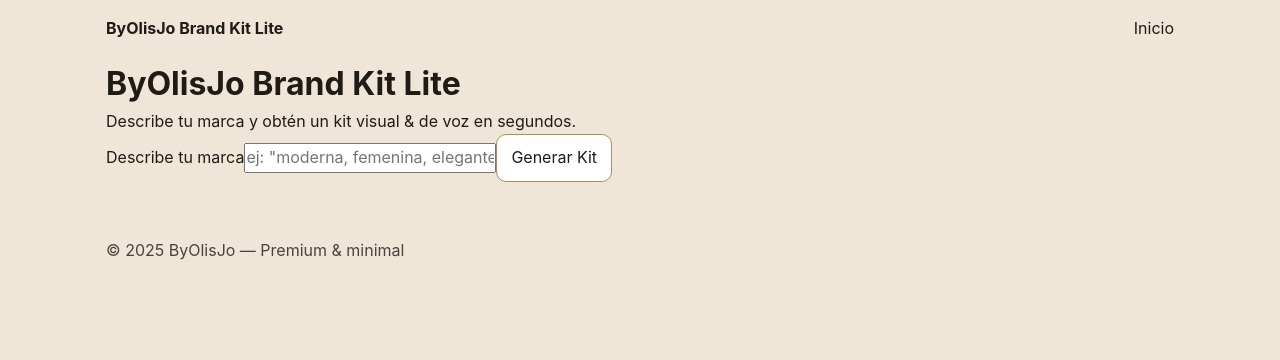
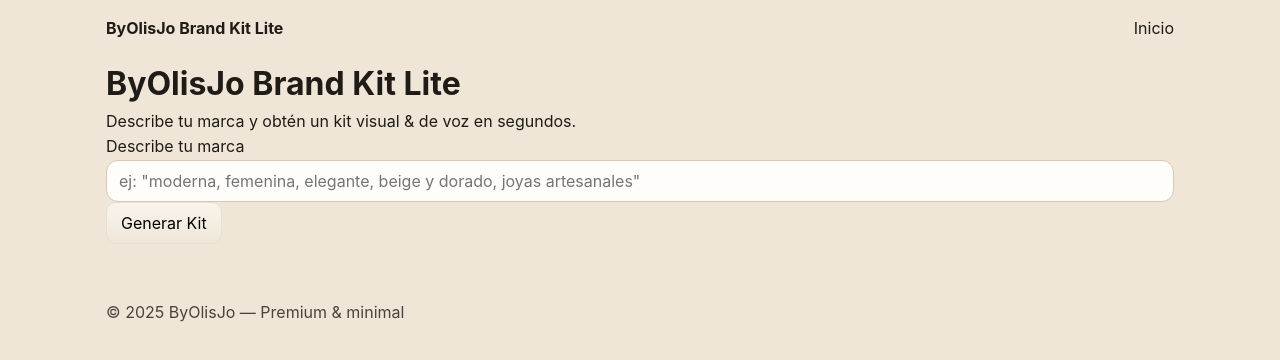
Before and after one commit to infobyolisjo-cpu/byolisjo-brand-kit-lite, a Next.js app: page / in a window 1280 px wide. Shown: the top 360 px of the page. Built offline with nearby package versions, Linux system fonts and the light colour scheme.

Commit message:
fix: limpiar y corregir globals.css

```diff
--- a/app/globals.css
+++ b/app/globals.css
@@ -1,40 +1,126 @@
-/* app/globals.css — SAFE MINIMAL VERSION */
+/* app/globals.css */
 
 /* Reset básico */
-* { margin: 0; padding: 0; box-sizing: border-box; }
-
-html, body { height: 100%; }
-
-:root {
-  --bg: #f7f2ea;
-  --fg: #1f1b16;
-  --gold: #b08d57;
+* {
+  margin: 0;
+  padding: 0;
+  box-sizing: border-box;
 }
 
+html,
 body {
-  background: var(--bg);
-  color: var(--fg);
-  font-family: ui-sans-serif, system-ui, -apple-system, Segoe UI, Roboto, Helvetica, Arial, "Apple Color Emoji", "Segoe UI Emoji";
+  height: 100%;
+}
+
+/* Fuente base (se asigna desde layout.tsx con variables) */
+body {
+  font-family: var(--font-sans), ui-sans-serif, system-ui, -apple-system, Segoe UI, Roboto, Helvetica, Arial, sans-serif;
   line-height: 1.6;
   -webkit-font-smoothing: antialiased;
+  background: #efe6d8; /* beige base */
+  color: #201810;      /* café oscuro */
 }
 
-a { color: inherit; text-decoration: none; }
+/* Links */
+a {
+  color: inherit;
+  text-decoration: none;
+}
 
-/* Controles básicos */
-input, button, textarea, select { font: inherit; }
+/* Hover bonito para los enlaces del header */
+.navlink {
+  transition: transform .15s ease, border-color .15s ease, background .2s ease;
+}
+.navlink:hover {
+  transform: translateY(-1px);
+  border-color: #8e7759; /* dorado más oscuro */
+  background: #fffaf2;   /* beige claro */
+}
 
+/* Formularios */
+input, button {
+  font-family: inherit;
+  font-size: 1rem;
+}
 button {
-  border: 1px solid var(--gold);
-  background: #fff;
-  color: var(--fg);
+  border: 1px solid #e6dfd4;
+  border-radius: 10px;
+  cursor: pointer;
+  background: linear-gradient(180deg, #f9f4ec, #efe6d9);
   padding: 10px 14px;
+  transition: transform .05s ease;
+}
+button:hover { transform: translateY(-1px); }
+
+input, textarea, select {
+  width: 100%;
+  padding: 10px 12px;
+  border-radius: 12px;
+  border: 1px solid #d6c8b3;
+  background: #fffdfa;
+}
+
+/* Tarjetas y badges */
+.card {
+  border: 1px solid #e4d8c6;
+  border-radius: 16px;
+  background: #fffefa;
+  padding: 16px;
+  box-shadow: 0 10px 30px rgba(0,0,0,.03);
+}
+.badge {
+  font-size: 11px;
+  padding: 3px 8px;
+  border: 1px solid #b08d57;
+  border-radius: 999px;
+}
+
+/* Separador */
+hr {
+  border: none;
+  height: 1px;
+  background: #eadfce;
+  margin: 20px 0;
+}
+
+/* Layout responsive para el preview */
+.previewGrid {
+  display: grid;
+  gap: 16px;
+  grid-template-columns: 1fr;
+  align-items: start;
+}
+
+@media (min-width: 900px) {
+  .previewGrid {
+    grid-template-columns: 320px 1fr; /* desktop: 2 columnas */
+  }
+}
+
+.swatchRow {
+  display: flex;
+  gap: 12px;
+  flex-wrap: wrap;
+}
+
+.previewCard {
+  background: #ffffff;
+  border: 1px solid #e6dfd4;
+  border-radius: 10px;
+  padding: 12px;
+}
+
+.previewFull {
+  grid-column: 1 / -1; /* ocupa todo el ancho del grid */
+}
+
+.sloganCard {
+  display: grid;
+  grid-template-columns: 20px 1fr;
+  gap: 12px;
+  padding: 10px 12px;
+  background: #ffffff;
+  border: 1px solid #e6dfd4;
   border-radius: 10px;
   cursor: pointer;
 }
-
-.container { max-width: 1100px; margin: 0 auto; padding: 0 16px; }
-
-/* Utilidades simples para tarjetas y filas de colores */
-.card { background: #fff; border: 1px solid #e6dfd4; border-radius: 10px; padding: 12px; }
-.swatchRow { display: flex; gap: 12px; flex-wrap: wrap; }
```
